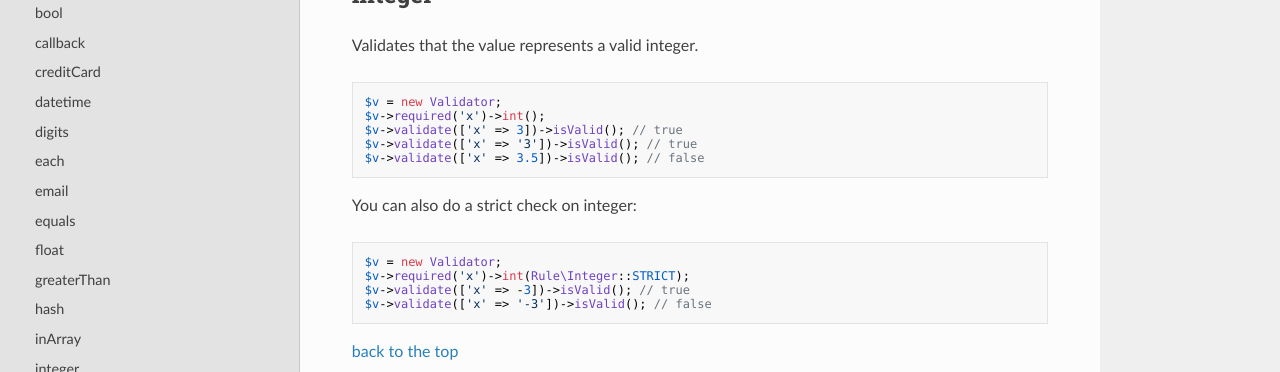
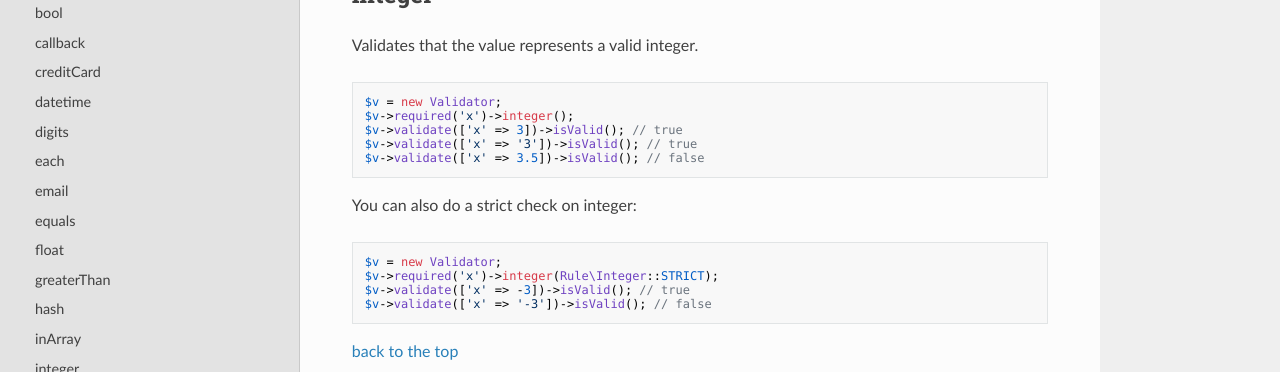
Before and after one commit to particle-php/Validator, an MkDocs documentation site: the page built from docs/rules.md, in a window 1280 px wide and 900 px high, scrolled down 6300 px. Shown: the part 151-523 px from the top of the window. Built offline with MkDocs 1.6.1, drawn with Linux system fonts in a browser that asks for light colours; nearby versions of some CDN libraries; old or Windows-style settings are respelled for this version of MkDocs.

Commit message:
Fix `integer` examples (#155)

````diff
--- a/docs/rules.md
+++ b/docs/rules.md
@@ -327,7 +327,7 @@ Validates that the value represents a valid integer.
 
 ```php
 $v = new Validator;
-$v->required('x')->int();
+$v->required('x')->integer();
 $v->validate(['x' => 3])->isValid(); // true
 $v->validate(['x' => '3'])->isValid(); // true
 $v->validate(['x' => 3.5])->isValid(); // false
@@ -337,7 +337,7 @@ You can also do a strict check on integer:
 
 ```php
 $v = new Validator;
-$v->required('x')->int(Rule\Integer::STRICT);
+$v->required('x')->integer(Rule\Integer::STRICT);
 $v->validate(['x' => -3])->isValid(); // true
 $v->validate(['x' => '-3'])->isValid(); // false
 ```
````
